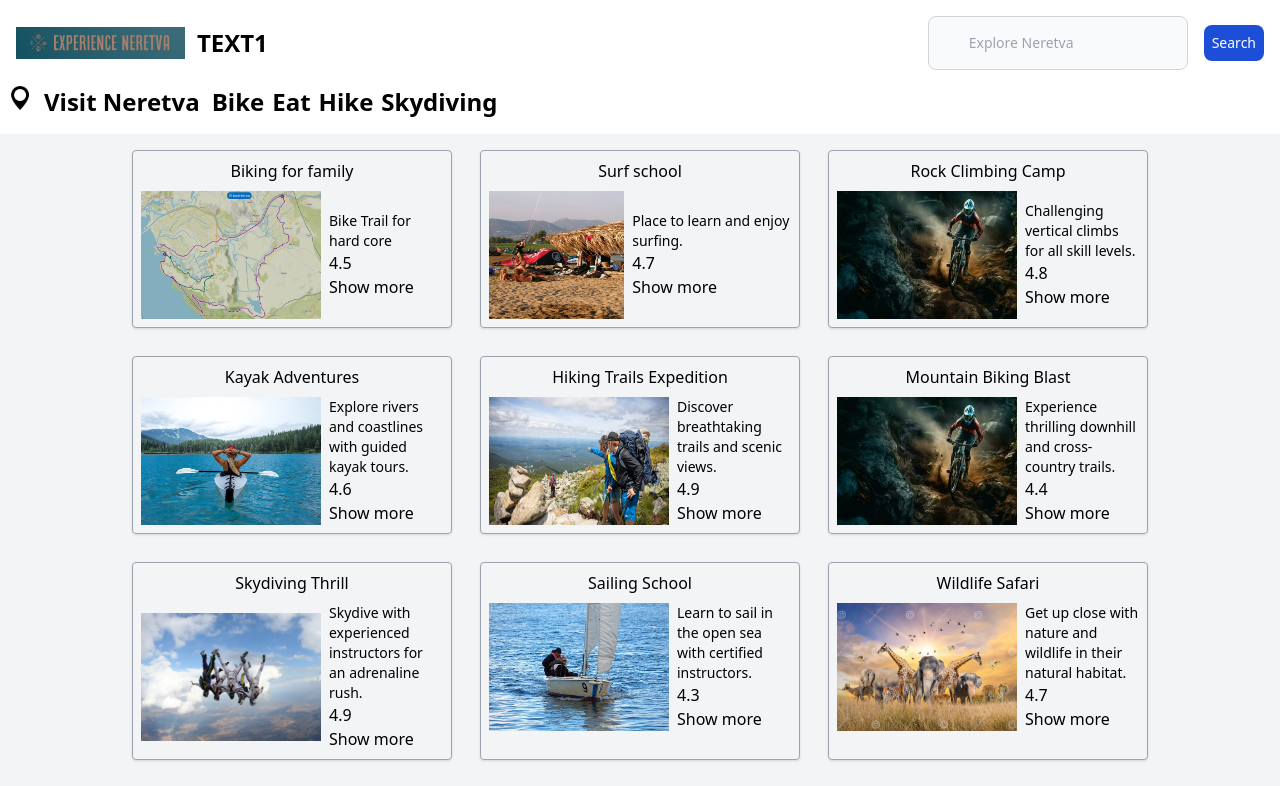
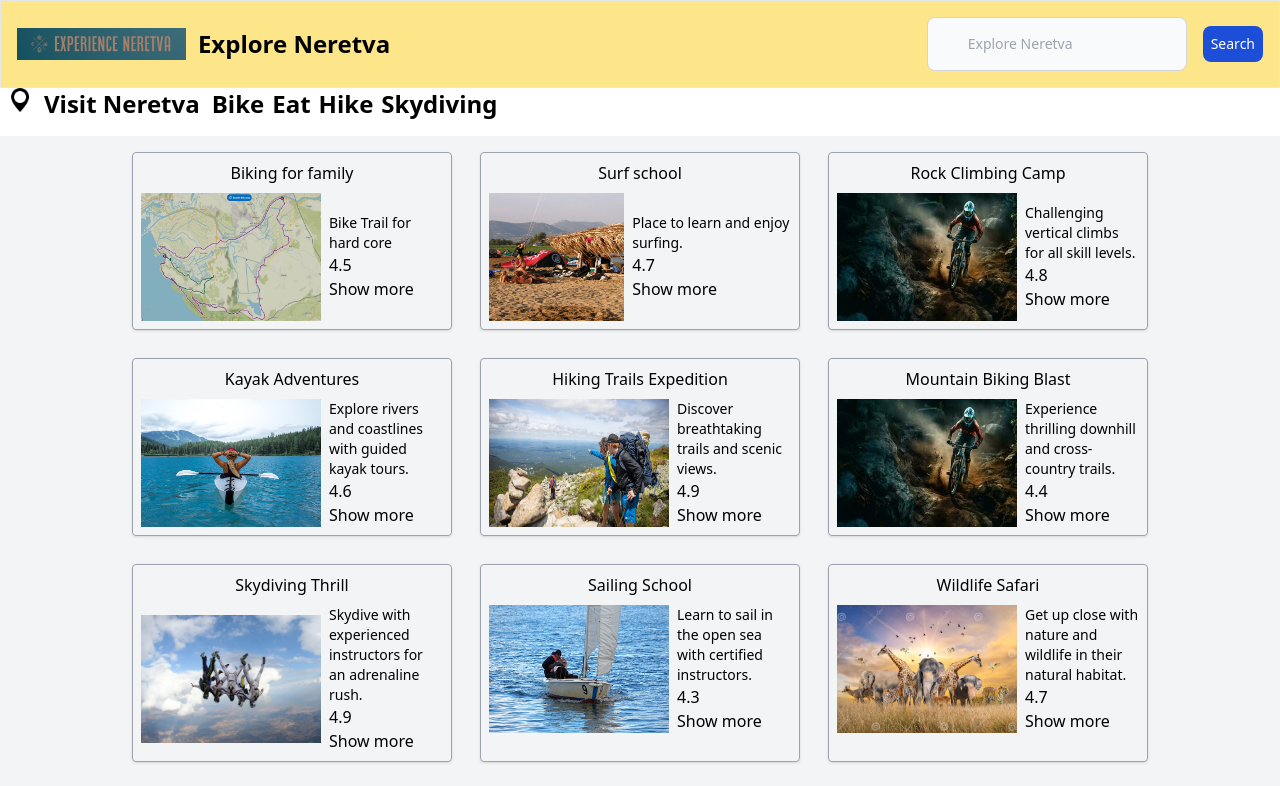
Before and after one commit to nborcic/Visit-Neretva, a SvelteKit app in the folder my-app/: page /spots in a window 1280 px wide. Shown: the top 786 px of the page. Built offline with nearby package versions, Linux system fonts and the light colour scheme.

Commit message:
small style changes and hover over spots card, bg color

```diff
--- a/my-app/src/routes/+layout.svelte
+++ b/my-app/src/routes/+layout.svelte
@@ -2,13 +2,13 @@
   import "../app.css";
 </script>
 
-<div class="flex flex-col items-center h-screen bg-white">
+<div class="flex flex-col items-center h-screen bg-white container">
   <div class="max-w-[1280px] gap-4 flex flex-col">
     <header class="sticky top-0 bg-white w-full">
       <div
         class="w-full bg-white border-gray-200 dark:bg-gray-900 dark:border-gray-700"
       >
-        <div class="flex justify-between items-center p-4">
+        <div class="flex justify-between items-center p-4 border bg-amber-200">
           <div class="flex gap-3 items-center">
             <img
               src="/Spots_images/spotslogo.jpeg"
@@ -18,7 +18,7 @@
             <a href="#" class="flex items-center space-x-3 rtl:space-x-reverse">
               <span
                 class="self-center text-2xl font-semibold whitespace-nowrap dark:text-white"
-                >TEXT1</span
+                >Explore Neretva</span
               >
             </a>
           </div>
--- a/my-app/src/routes/spots/+page.svelte
+++ b/my-app/src/routes/spots/+page.svelte
@@ -1,6 +1,7 @@
 <script>
   import { goto } from "$app/navigation";
   import { onMount } from "svelte";
+  import Layout from "../+layout.svelte";
 
   export let data;
   let spots = data.spots;
@@ -22,7 +23,7 @@
 
   {#each spots as spot}
     <div
-      class="flex flex-col items-center gap-2 border border-gray-400 rounded shadow w-80 p-2 font-sans"
+      class="flex flex-col items-center gap-2 border border-gray-400 hover:cursor-pointer rounded shadow w-80 p-2 font-sans"
       role="presentation"
       on:click={() => navigateToSpot(spot.id)}
     >
@@ -47,3 +48,11 @@
     </div>
   {/each}
 </div>
+
+<style>
+  @media (max-width: 700px) {
+    .container {
+      flex-direction: column;
+    }
+  }
+</style>
```
